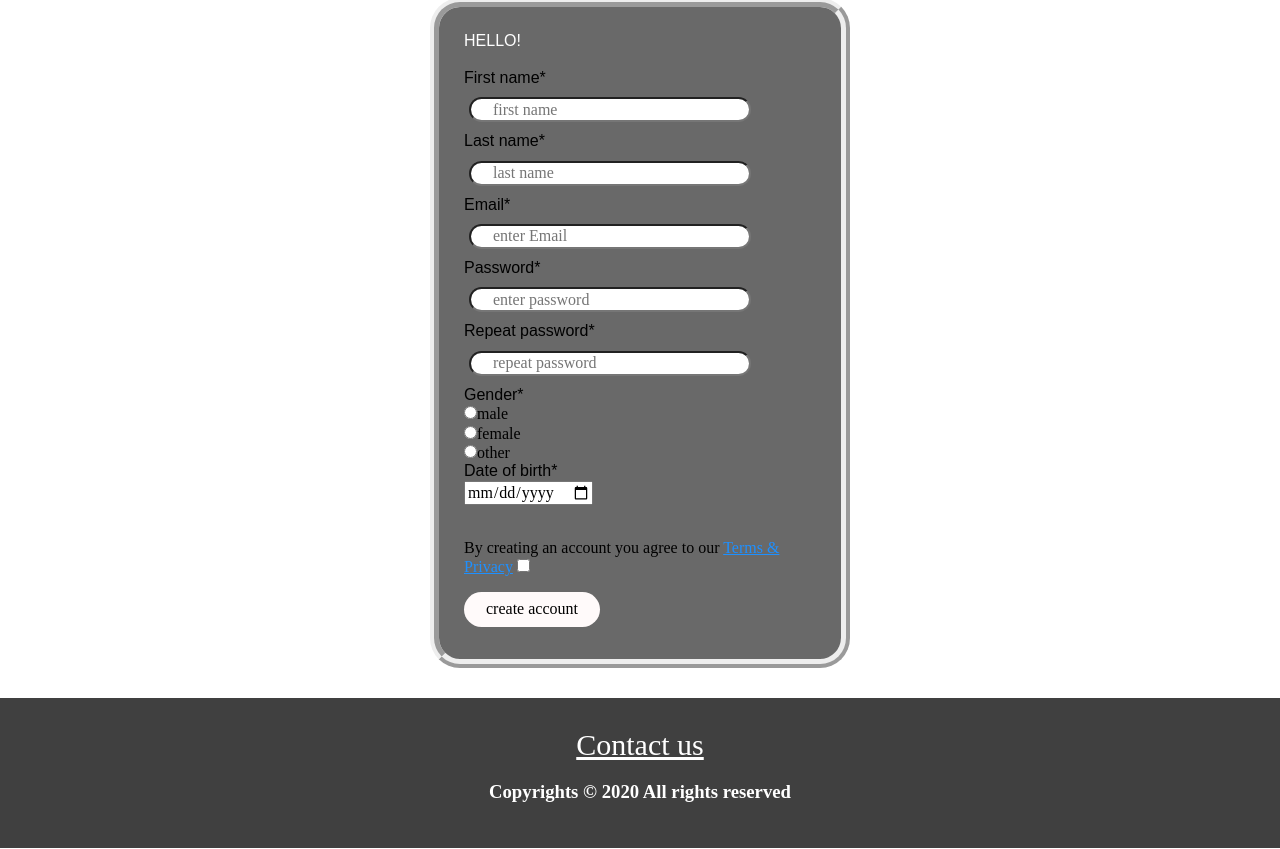
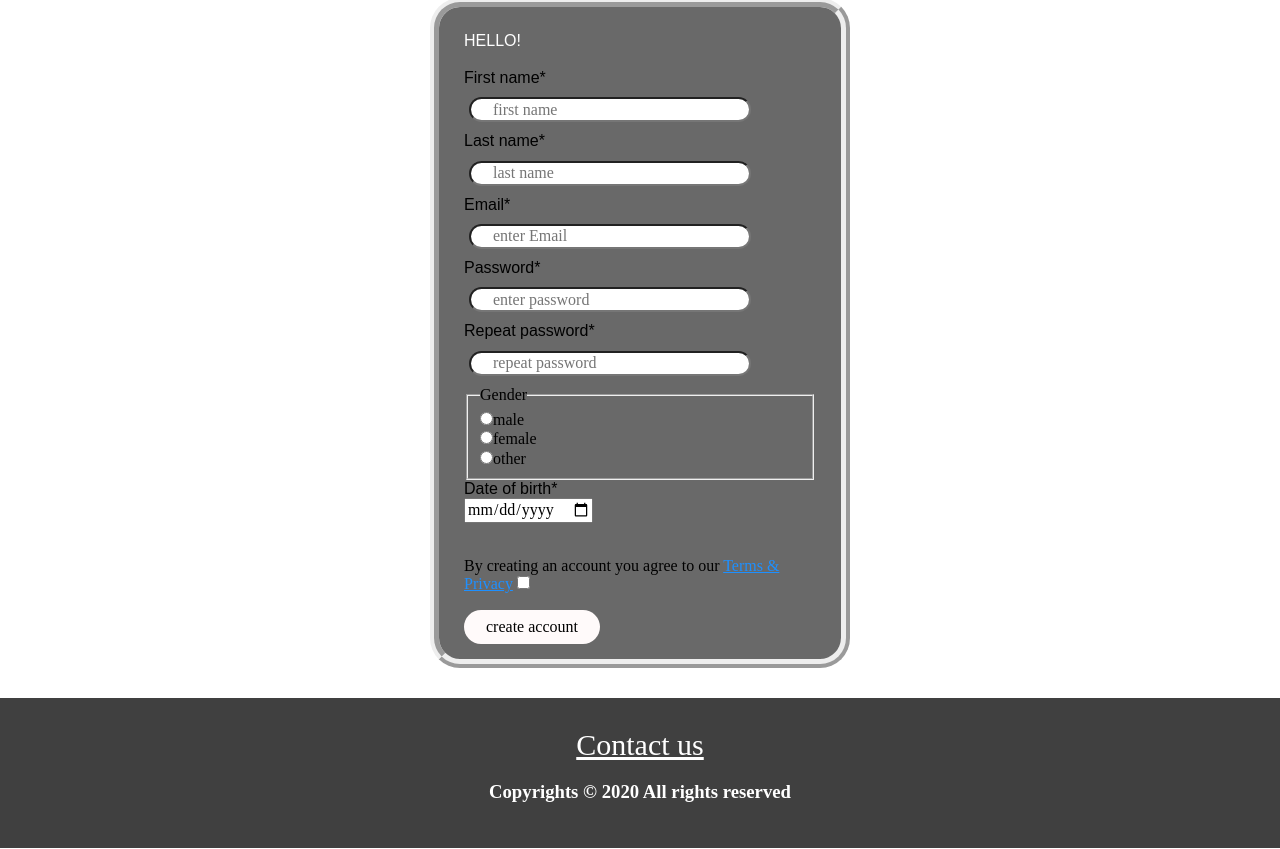
Before and after one commit to moustafaSSayed/Eagle, a plain HTML site: page signup.html in a window 1280 px wide. Shown: the part 92-941 px from the top of the page. Drawn offline with Linux system fonts and the light colour scheme.

Commit message:
Update signup.html

```diff
--- a/signup.html
+++ b/signup.html
@@ -41,9 +41,9 @@
 <!-- end navbar -->
 <div class="con">
     <div class="welcome">HELLO!</div><br>
-    <form method="POST">
+         <form  action="index.html" method="POST">
                 <label>First name*</label><br>
-<input type="text" name="username" placeholder="first name"required><br>
+                <input type="text" id="first name" name="username" placeholder="first name"required><br>
                 <label>Last name*</label><br>
                 <input type="text" name="username" placeholder="last name"required><br>
                 <label>Email*</label><br>
@@ -52,17 +52,19 @@
                 <input type="password" name="password" placeholder="enter password" required><br>
                 <label>Repeat password*</label><br>
                 <input type="password" name="password" placeholder="repeat password" required><br>
-<label>Gender*</label><br>
+                <fieldset>
+                         <legend>Gender</legend>
                           <input type="radio" name="gender">male<br>
                           <input type="radio" name="gender">female<br>
                           <input type="radio" name="gender">other<br>
+               </fieldset>
                 <label>Date of birth*</label><br>
                 <input type="date" name="dating"><br>
                 <br>
-<p>By creating an account you agree to our <a href="aaaaa">Terms & Privacy</a>
+                <p>By creating an account you agree to our <a href="#">Terms & Privacy</a>
                     <input type="checkbox" required>
                 </p>
-<button class="b">create account</button>
+                <input type="submit" class="b" value="create account">
          </form>
 
 
```
Lines whose indentation alone changed are shown as unchanged.
